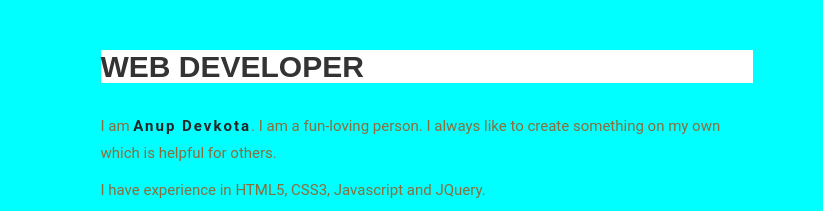
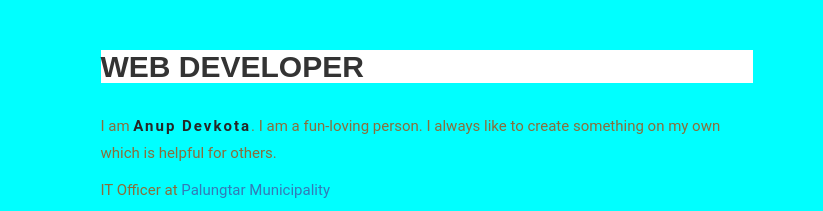
Before and after one commit to anupdevkota/responsive_website, a plain HTML site: page index.html in a window 1280 px wide. Shown: the part 830-1041 px from the top of the page, 457-1280 px from the left. Drawn offline with nearby package versions, Linux system fonts and the light colour scheme; a script that the page names is missing.

Commit message:
Update index.html

```diff
--- a/index.html
+++ b/index.html
@@ -162,6 +162,7 @@
                 <div class="about-right">
                     <h2>Web developer</h2>
                     <p>I am <span>Anup Devkota</span>. I am a fun-loving person. I always like to create something on my own which is helpful for others.</p>
+                    <p>IT Officer at <a href="https://www.palungtarmun.gov.np" target="_blank">Palungtar Municipality</a></p>
                     <p>I have experience in HTML5, CSS3, Javascript and JQuery.</p>
 
 
```
